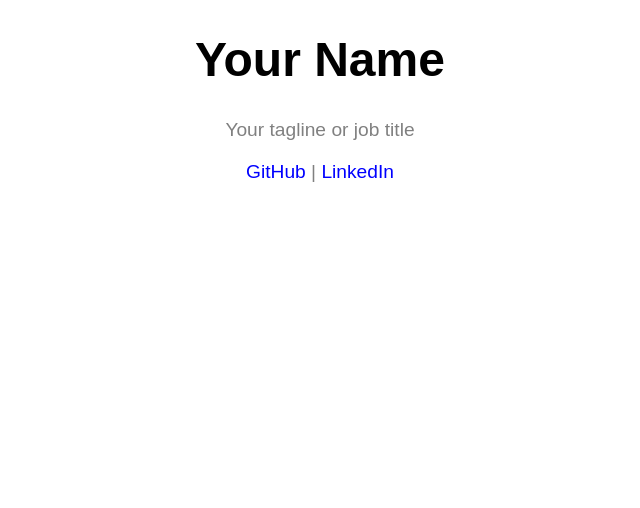
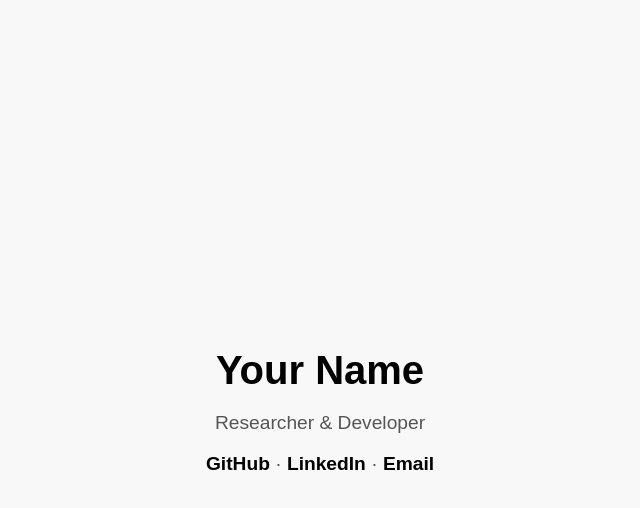
Before and after one commit to lclanzi/lclanzi.github.io, a plain HTML site: page index.html in a window 1280 px wide. Shown: the whole page, without its empty margins (320-960 px from the left). Drawn offline with Linux system fonts and the light colour scheme.

Commit message:
add style

```diff
--- a/index.html
+++ b/index.html
@@ -4,19 +4,17 @@
     <meta charset="UTF-8">
     <meta name="viewport" content="width=device-width, initial-scale=1.0">
     <title>Your Name</title>
-    <style>
-        body { text-align: center; font-family: Arial, sans-serif; }
-        h1 { font-size: 3rem; }
-        p { font-size: 1.2rem; color: gray; }
-        a { text-decoration: none; color: blue; }
-    </style>
+    <link rel="stylesheet" href="styles.css">
 </head>
 <body>
-    <h1>Your Name</h1>
-    <p>Your tagline or job title</p>
-    <p>
-        <a href="https://github.com/yourusername">GitHub</a> |
-        <a href="https://linkedin.com/in/yourprofile">LinkedIn</a>
-    </p>
+    <div class="container">
+        <h1>Your Name</h1>
+        <p>Researcher & Developer</p>
+        <p>
+            <a href="https://github.com/yourusername">GitHub</a> ·
+            <a href="https://linkedin.com/in/yourprofile">LinkedIn</a> ·
+            <a href="mailto:your.email@example.com">Email</a>
+        </p>
+    </div>
 </body>
 </html>
--- /dev/null
+++ b/styles.css
@@ -0,0 +1,33 @@
+body {
+    font-family: Arial, sans-serif;
+    text-align: center;
+    height: 100vh;
+    display: flex;
+    justify-content: center;
+    align-items: center;
+    background-color: #f8f8f8;
+}
+
+.container {
+    max-width: 600px;
+}
+
+h1 {
+    font-size: 2.5rem;
+    margin-bottom: 10px;
+}
+
+p {
+    font-size: 1.2rem;
+    color: #555;
+}
+
+a {
+    color: black;
+    text-decoration: none;
+    font-weight: bold;
+}
+
+a:hover {
+    text-decoration: underline;
+}
```
